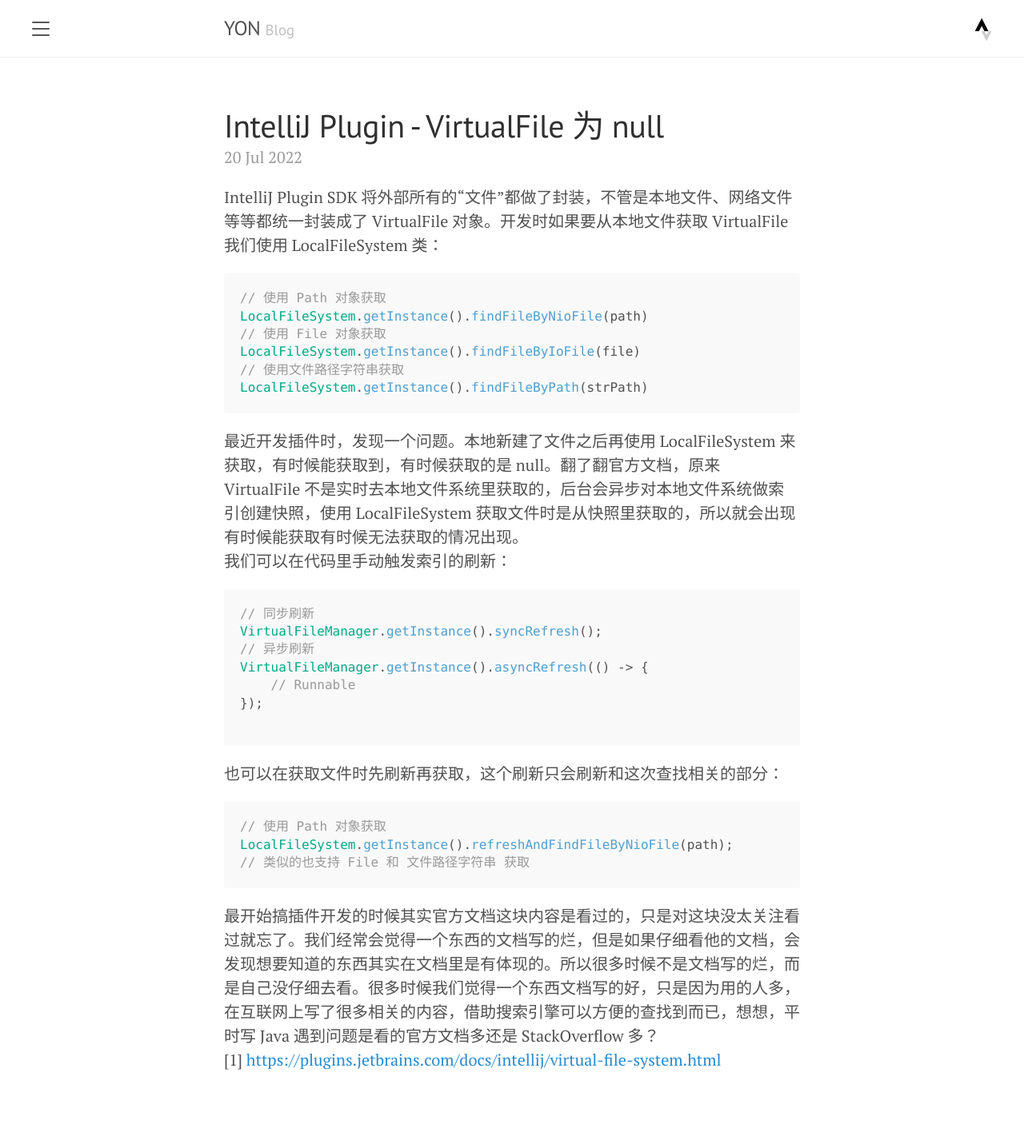
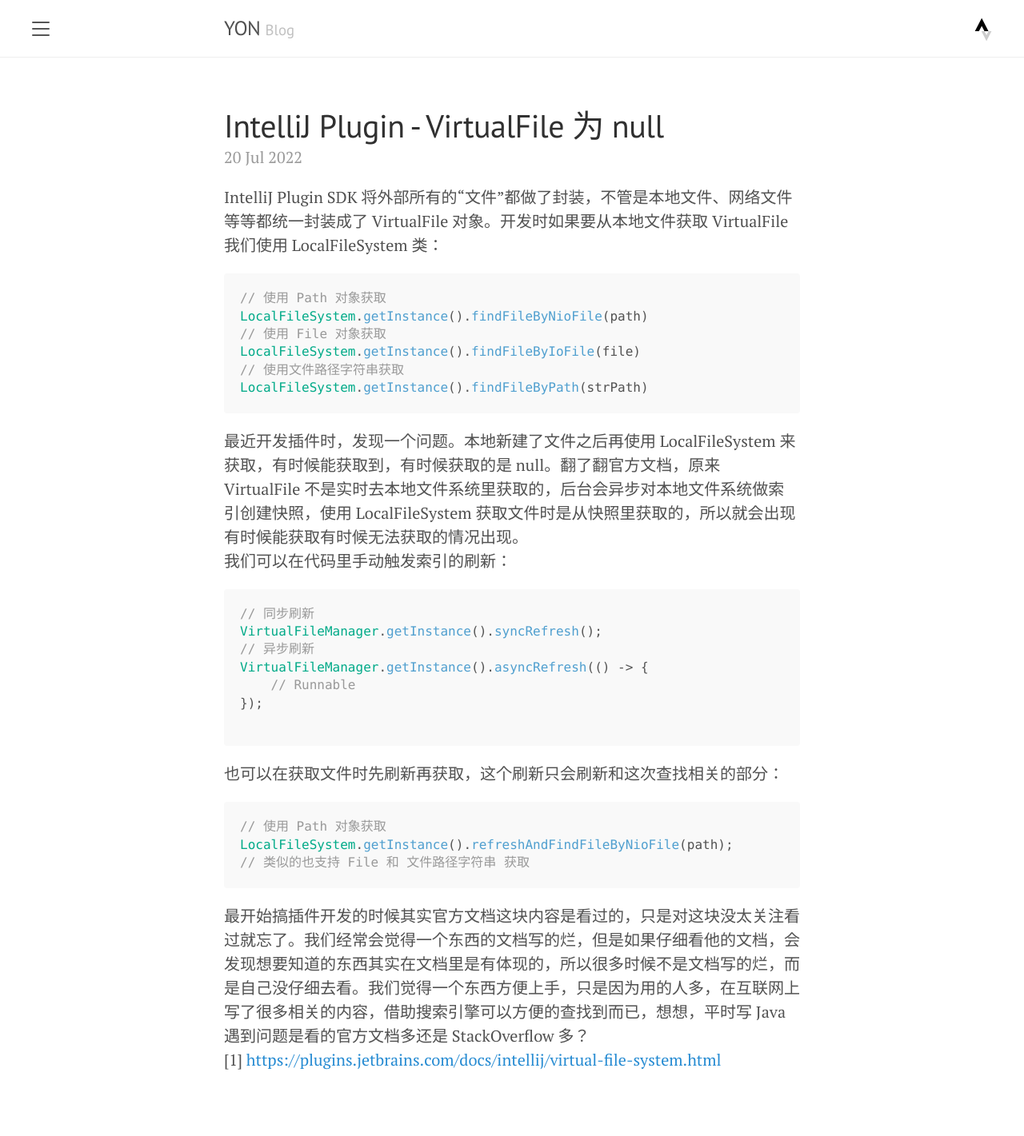
Before and after one commit to yoncise/yoncise.github.io, a Jekyll site: the page built from logs/_posts/2022/2022-07-20-83930151.md, in a window 1280 px wide. Shown: the whole page at 80% size. Built offline with Jekyll 4.4.1, drawn with Linux system fonts in a browser that asks for light colours.

Commit message:
语雀同步 IntelliJ Plugin - VirtualFile 为 null

````diff
--- a/logs/_posts/2022/2022-07-20-83930151.md
+++ b/logs/_posts/2022/2022-07-20-83930151.md
@@ -27,4 +27,4 @@
 LocalFileSystem.getInstance().refreshAndFindFileByNioFile(path);
 // 类似的也支持 File 和 文件路径字符串 获取
 ```
-最开始搞插件开发的时候其实官方文档这块内容是看过的，只是对这块没太关注看过就忘了。我们经常会觉得一个东西的文档写的烂，但是如果仔细看他的文档，会发现想要知道的东西其实在文档里是有体现的。所以很多时候不是文档写的烂，而是自己没仔细去看。很多时候我们觉得一个东西文档写的好，只是因为用的人多，在互联网上写了很多相关的内容，借助搜索引擎可以方便的查找到而已，想想，平时写 Java 遇到问题是看的官方文档多还是 StackOverflow 多？<br />[1] [https://plugins.jetbrains.com/docs/intellij/virtual-file-system.html](https://plugins.jetbrains.com/docs/intellij/virtual-file-system.html)
+最开始搞插件开发的时候其实官方文档这块内容是看过的，只是对这块没太关注看过就忘了。我们经常会觉得一个东西的文档写的烂，但是如果仔细看他的文档，会发现想要知道的东西其实在文档里是有体现的，所以很多时候不是文档写的烂，而是自己没仔细去看。我们觉得一个东西方便上手，只是因为用的人多，在互联网上写了很多相关的内容，借助搜索引擎可以方便的查找到而已，想想，平时写 Java 遇到问题是看的官方文档多还是 StackOverflow 多？<br />[1] [https://plugins.jetbrains.com/docs/intellij/virtual-file-system.html](https://plugins.jetbrains.com/docs/intellij/virtual-file-system.html)
````
